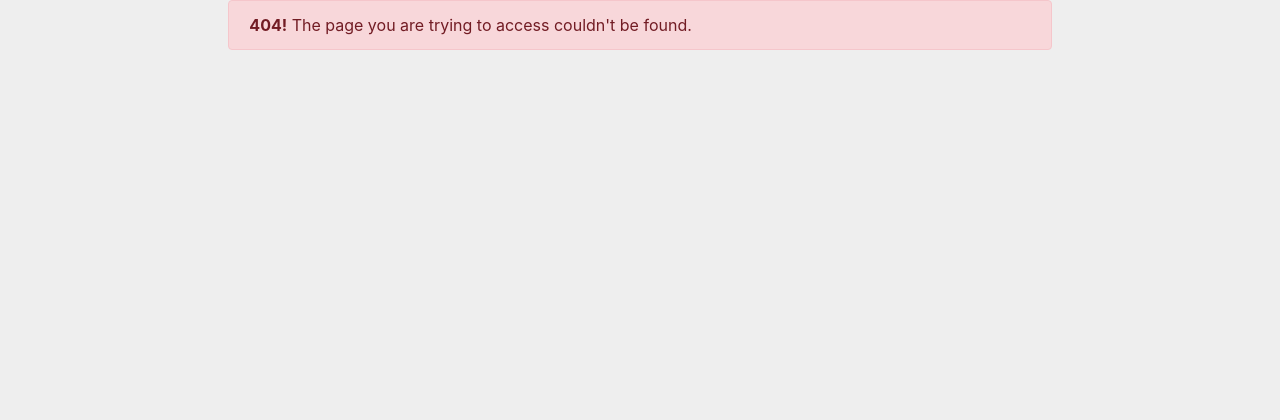
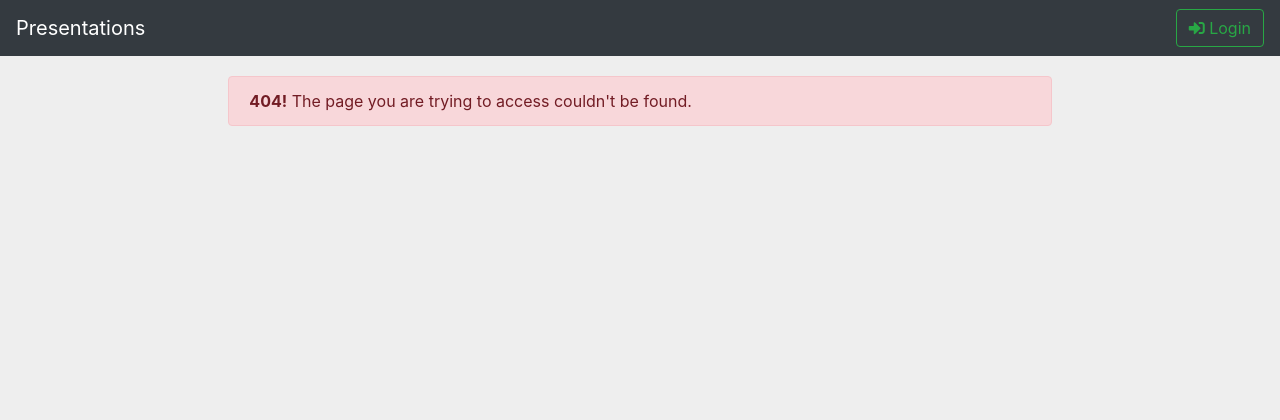
Before and after one commit to david-campos/cool-presentations, a PHP site: page /index.php?p=footer in a window 1280 px wide. Shown: the top 420 px of the page. Run offline with PHP 8.4, Linux system fonts and the light colour scheme; some libraries are stand-ins or nearby versions.

Commit message:
Added header
Added header (in fact it is a nav) :)

```diff
--- a/modules/footer.php
+++ b/modules/footer.php
@@ -1,5 +1,5 @@
-<footer>
-  <div class="container-fluid bg-dark">
+<footer class="bg-dark">
+  <div class="container-fluid">
   <div class="row justify-content-center text-center align-items-center">
 		<div class="d-none d-lg-block col-lg-4 text-muted">
 			<span><strong>Presentations</strong> is a project by:</span>
--- a/modules/header.php
+++ b/modules/header.php
@@ -1 +1,15 @@
-<!-- Header file -->
+<nav class="navbar navbar-dark bg-dark  justify-content-between">
+  <a class="navbar-brand" href=".">Presentations</a>
+<?php
+  /*
+  <ul class="navbar-nav mr-auto">
+    <li class="nav-item active"><a class="nav-link" href="#">Home</a></li>
+    <li class="nav-item"><a class="nav-link" href="#">Page 1</a></li>
+    <li class="nav-item"><a class="nav-link" href="#">Page 2</a></li>
+  </ul>
+  */
+?>
+  <ul class="nav navbar-nav navbar-right">
+    <li class="nav-item"><button class="btn btn-outline-success" type="button"><i class="fas fa-sign-in-alt"></i> Login</button></li>
+  </ul>
+</nav>
--- a/public_html/css/main-style.css
+++ b/public_html/css/main-style.css
@@ -9,12 +9,17 @@ body {
   margin-bottom: 160px; /* Margin bottom by footer height */
   background-color: #eee;
 }
+
+main {
+	padding-top: 20px;
+}
+
 footer {
   position: absolute;
   bottom: 0;
   width: 100%;
-  height: 120px; /* Set the fixed height of the footer here */
-  line-height: 60px;
+  height: 60px; /* Set the fixed height of the footer here */
+  line-height: 30px;
   background-color: #f5f5f5;
 }
 
--- a/public_html/index.php
+++ b/public_html/index.php
@@ -17,6 +17,8 @@
 
     <!-- Bootstrap CSS -->
     <link rel="stylesheet" href="https://stackpath.bootstrapcdn.com/bootstrap/4.1.0/css/bootstrap.min.css" integrity="sha384-9gVQ4dYFwwWSjIDZnLEWnxCjeSWFphJiwGPXr1jddIhOegiu1FwO5qRGvFXOdJZ4" crossorigin="anonymous">
+	<!-- Font-awesome icons-->
+	<link rel="stylesheet" href="https://use.fontawesome.com/releases/v5.0.10/css/all.css" integrity="sha384-+d0P83n9kaQMCwj8F4RJB66tzIwOKmrdb46+porD/OvrJ+37WqIM7UoBtwHO6Nlg" crossorigin="anonymous">
 
 	<!-- Our CSS -->
 	<link rel="stylesheet" href="css/main-style.css">
```
